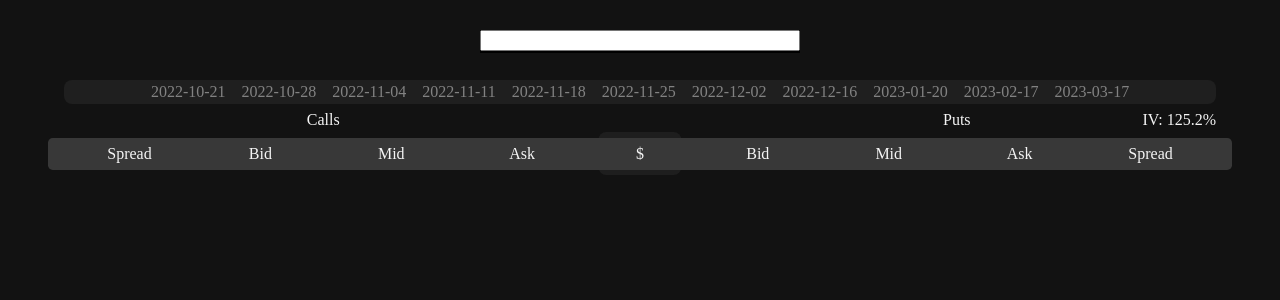
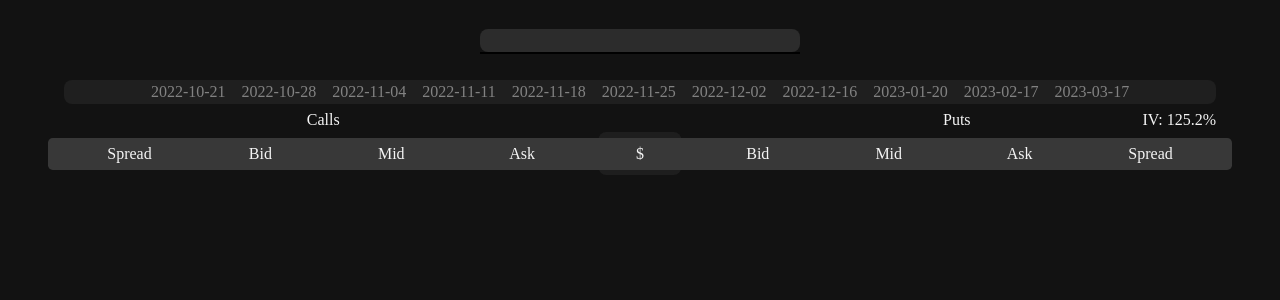
Before and after one commit to llleeeaaannn/optioncent, a React (Create React App) app: page / in a window 1280 px wide. Shown: the top 300 px of the page. Built offline with nearby package versions, Linux system fonts and the light colour scheme.

Commit message:
Added styling

```diff
--- a/src/components/App.css
+++ b/src/components/App.css
@@ -112,6 +112,11 @@ body {
 
 .searchbar-form input {
   width: 20rem;
+	padding: 0.25rem;
+	border: none;
+	border-radius: 0.5rem;
+	outline: none;
+	background-color: var(--bg3);
 }
 
 .dropdown-container {
--- a/src/components/App.js
+++ b/src/components/App.js
@@ -76,3 +76,5 @@ function App() {
 }
 
 export default App;
+
+// Get all expiries upon selecting new ticker
```
